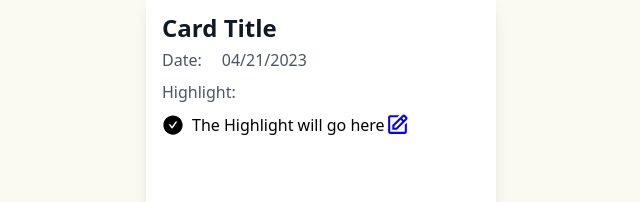
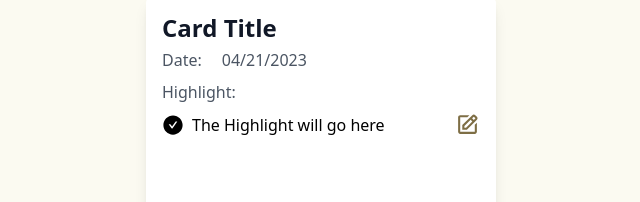
Before and after one commit to andrewjulian/mern-habit-tracker, a React (Vite) app in the folder client/: page /card in a window 1280 px wide. Shown: the part 154-356 px from the top of the page, without its empty margins (319-959 px from the left). Built offline with nearby package versions, Linux system fonts and the light colour scheme.

Commit message:
got edit to be on right, need underline?

```diff
--- a/client/src/Components/Card.jsx
+++ b/client/src/Components/Card.jsx
@@ -46,16 +46,14 @@ const Card = () => {
               </div>
               <div className=" items-center">
                 <h3 className="text-gray-600 text-md my-2 mr-5">Highlight:</h3>
-                <div className="flex align-middle">
-                  <div className="flex items-center justify-between">
+                <div className="flex align-middle justify-between">
+                  <div className="flex items-center">
                     {displayStatus}
                     <h1 className="text-decoration-line">
                       The Highlight will go here
                     </h1>
                   </div>
-                  <div>
-                    <BiEdit color={"blue"} size={25} />
-                  </div>
+                  <BiEdit color={"#7e6e45"} size={25} />
                 </div>
               </div>
             </div>
```
